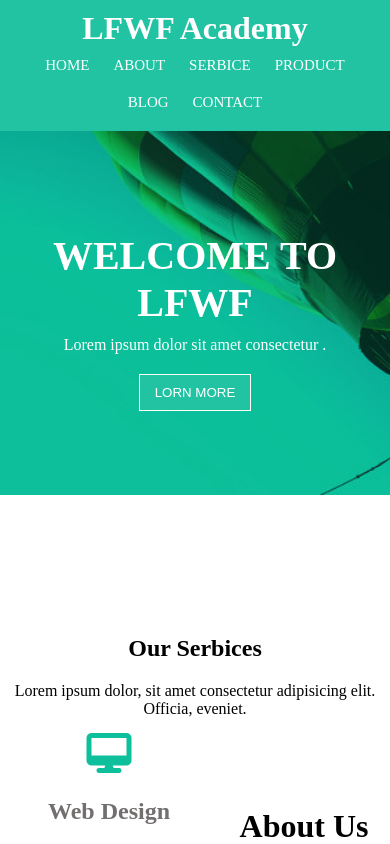
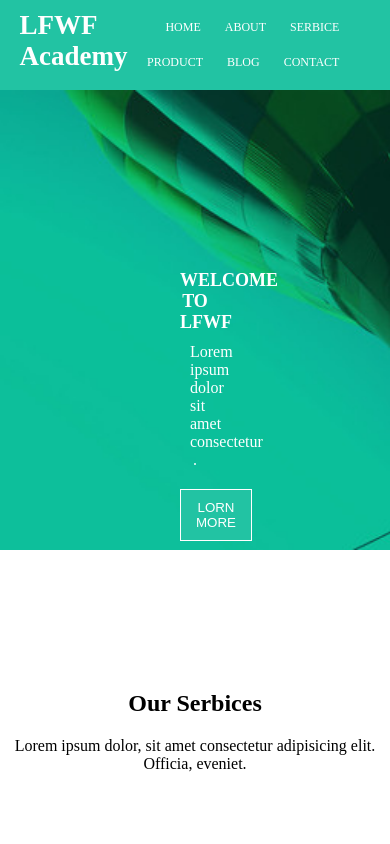
Before and after one commit to mahfujur90/assignment-27, a plain HTML site: page index.html in a window 390 px wide. Shown: the top 844 px of the page. Drawn offline with Linux system fonts and the light colour scheme.

Commit message:
Update responsive.css

```diff
--- a/responsive.css
+++ b/responsive.css
@@ -1,127 +1,87 @@
-@media(max-width:1400px){
-    .fix-widht {
-        width: 100%;
-        height: auto;
-        margin: auto;
+@media(max-width:1200px){
+    .surb .div1{
+
+
+    }
+    .img {
+        float: left;
+        width: 45%;
+    }
+    .main-about-content {
+        width: 50%;
+        float: left;
+        margin-left: 10px;
     }
 }
 
-@media(max-width:1200px){
-    .fix-widht {
-        width: 100%;
-        height: auto;
-        margin: auto;
+
+@media(max-width:975px){
+    .surb .div1{
+        width: 50%;
+
+       padding: 0px;
     }
-    .header-left {
-        width: 30%;
+    .surb .div1 h1{
+        font-size: 18px;
+    }
+    .img {
+        float: left;
+        width: 40%;
+    }
+    .main-about-content {
+        width: 51%;
+        float: left;
+        margin-left: 10px;
+    }
+}
+@media(max-width:875px){
+    .header-menu{
+        padding: 10px 0px;
+    }
+    .header-right{
+        text-align: right;
+        width: 64%;
+    }
+    .header-right ul li a{
+        font-size: 12px;
 
     }
-    .header-right {
+    .header-left h1{
+        font-size: 27px;
+    }
+    .img{
 
-        width: 70%;
+        width: 45%;
     }
-    .banner {
-        padding: 180px;
-        height: 100px;
-    }
-}
-@media(max-width:992px){
-    .fix-widht {
-        width: 100%;
-        height: auto;
-        margin: auto;
-    }
-    .header-left {
-        width: 30%;
-    }
-    .header-right {
-        width: 70%;
-    }
-    .banner {
-        padding: 32px;
-        height: 300px;
-    }
-    .banner h1 {
-        padding-top: 69px;
-    }
-    .surb .div1 {
-        width: 218px;
-    }
-    .surb {
-        margin-left: 28px;
-    }
-    .img {
-
-        width: 40%;
-    }
-    .contact2 {
-        width: 55%;
+         .main-about-content{
+          width: 50%;
 
     }
 }
-@media(max-width: 768px){
+@media(max-width:775px){
+    .banner-content h1{
 
-    .header-left {
+        font-size: 18px;
+    }
+    .img{
+
         width: 100%;
-        text-align: center;
-
 }
-    .header-right {
-        text-align: center;
+     .main-about-content{
       width: 100%;
 
-    }
-    .header-right ul {
-        list-style: none;
-        text-align: center;
-    }
-    .surb {
-        margin-left:;
-    }
-    .surb .div1 {
-
+      margin-left: 0px;
 }
 }
 
+
 @media(max-width:576px){
-    .fix-widht {
+    .img{
+        float:none;
         width: 100%;
-        height: auto;
-        margin: auto;
     }
-    .header-left {
-        float: none;
+    .main-about-content{
         width: 100%;
-        text-align: center;
-
-    }
-    .header-right {
-        text-align: center;
-        width: 100%;
-        float: none;
+        float:none;
     }
 }
-
-/* @media(max-width:376px){
-    .fix-widht {
-        width: 300px;
-        height: auto;
-        margin: auto;
-    }
-    .header-left {
-        width: 100%;
-        text-align: center;
-
-    }
-    .header-right {
-        text-align: center;
-        width: 100%;
-    }
-    .header-right ul {
-        text-align: center;
-    }
-    .banner-content {
-        width: 222px;
-
-    }
-} */
```
Lines whose indentation alone changed are shown as unchanged.
